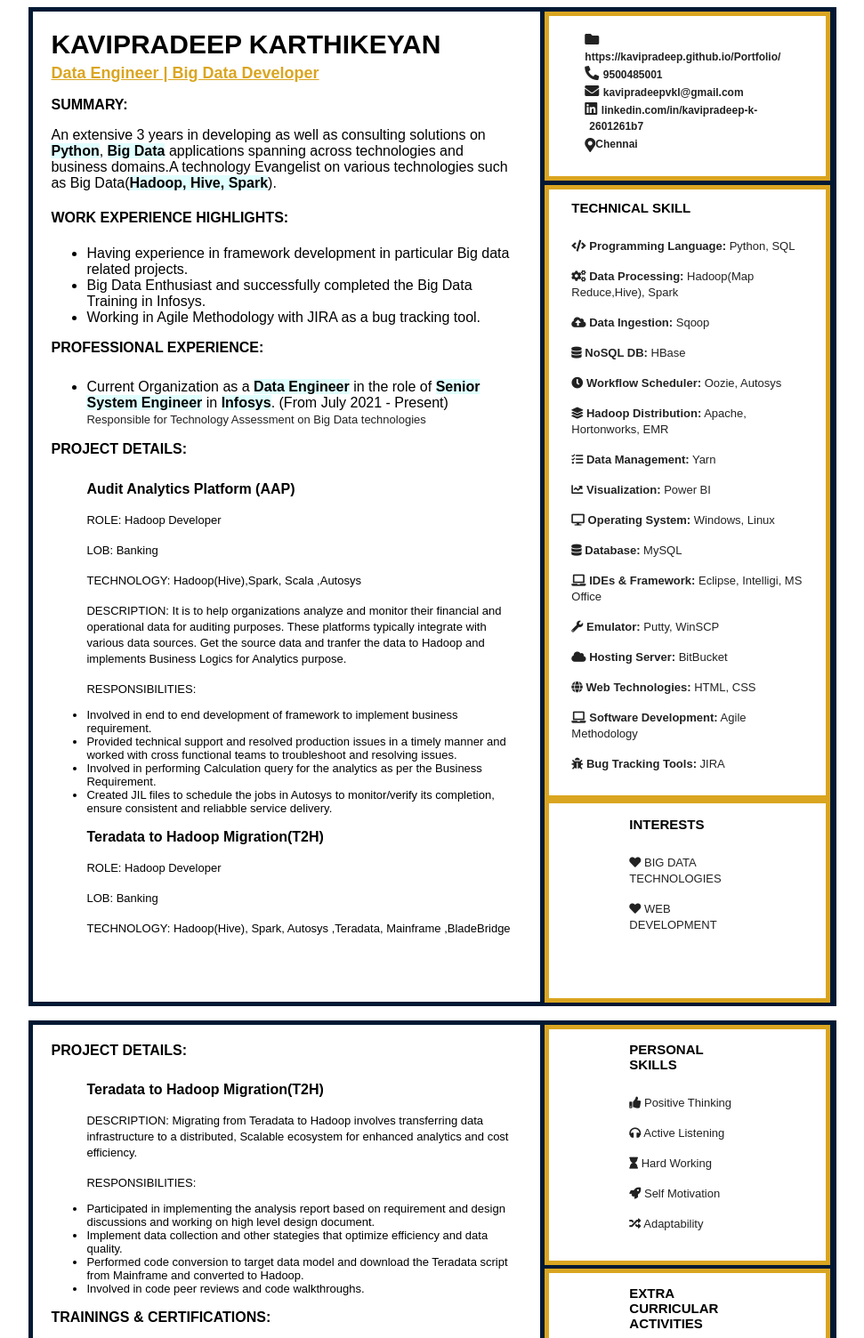
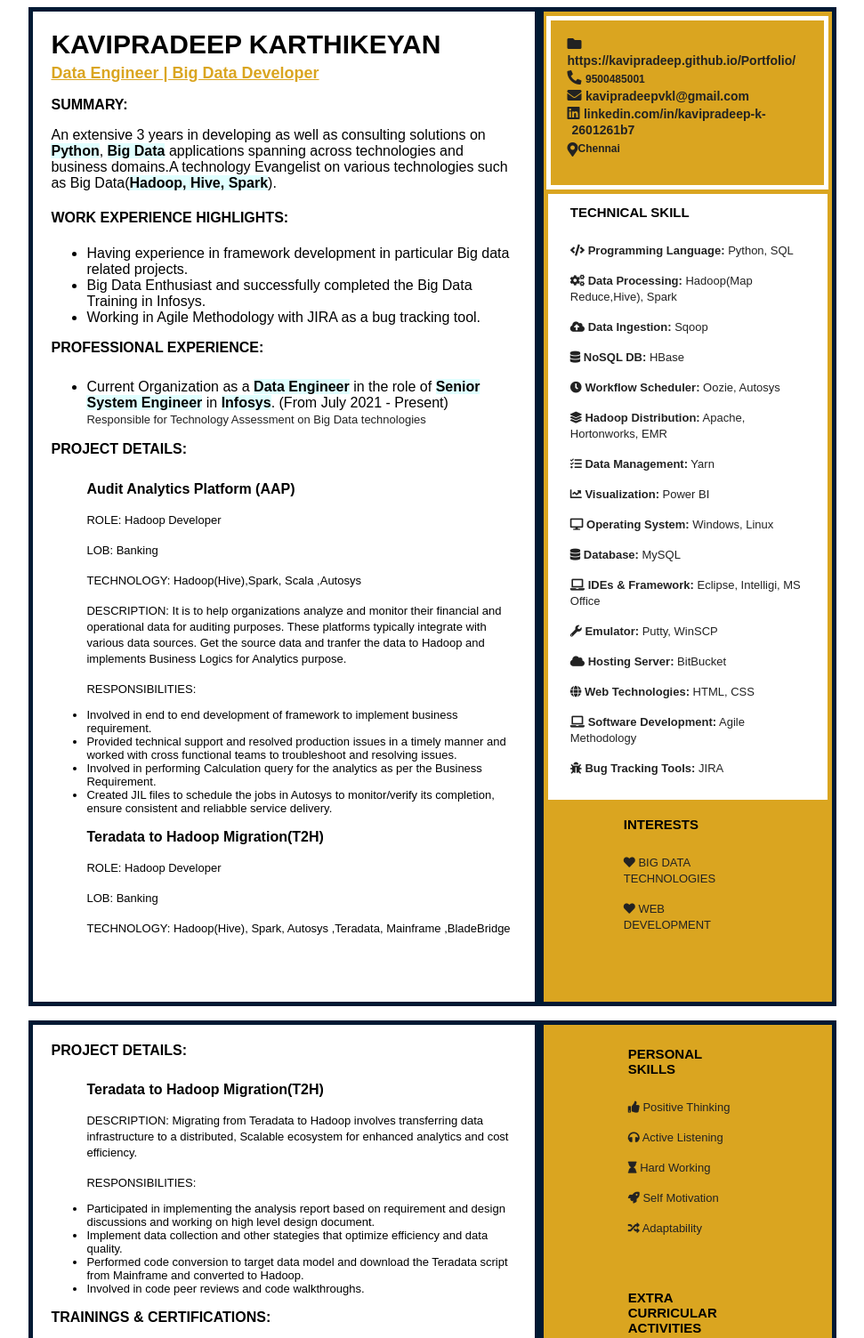
Before and after one commit to Kavipradeep/Resume, a plain HTML site: page index.html in a window 1280 px wide. Shown: the top 1504 px of the page at 89% size, without its empty margins (154-1125 px from the left). Drawn offline with Linux system fonts and the light colour scheme.

Commit message:
Add files via upload

```diff
--- a/index.html
+++ b/index.html
@@ -48,22 +48,23 @@
 
         .right-section {
             width: 34%; /* 1/4 of the page */
-            background-color: #001933;
+            background-color: #daa520;
             color: #fff;
             padding: 25px;
             position: relative; /* Added position relative */
+			border: 5px solid #001933;
         }
 
         .contact-box {
             position: absolute;
             top: 5px;
-            right: 7px;
-            background-color: #ffffff; /* Light grey background color */
+            right: 4px;
+            background-color: #daa520; /* Light grey background color */
             color: #fff;
-            border: 5px solid #daa520;
-            padding: 45px;
+            border: 5px solid #ffffff;
+            padding: 24px;
 			padding-top: 18px; /* Decrease top padding to reduce height */
-            padding-bottom: 25px; /* Decrease bottom padding to reduce height */
+            padding-bottom: 30px; /* Decrease bottom padding to reduce height */
             max-width: 80%; /* Limit the width */
         }
 
@@ -82,7 +83,7 @@
         .contact li a {
             color: #222; /* Link color */
             text-decoration: none; /* Remove underline */
-            font-size: 12px; /* Adjust the font size as needed */
+            font-size: 14px; /* Adjust the font size as needed */
         }
 
         .contact li .icon {
@@ -125,14 +126,14 @@
         .skill-box {
             position: absolute;
             top: 200px;
-            right: 7px;
+            right: 0px;
             background-color: #ffffff; /* Light grey background color */
             color: #fff;
             border: 5px solid #daa520;
             padding: 25px;
 			padding-top: 12px; /* Decrease top padding to reduce height */
             padding-bottom: 23px; /* Decrease bottom padding to reduce height */
-            max-width: 80%; /* Limit the width */
+            max-width: 85%; /* Limit the width */
         }
 
         .skill {
@@ -165,12 +166,12 @@
             position: absolute;
             top: 890px;
             right: 7px;
-            background-color: #ffffff; /* Light grey background color */
+            background-color: #daa520; /* Light grey background color */
             color: #fff;
-            border: 5px solid #daa520;
+            border: 5px solid #;
             padding: 90px;
 			padding-top: 15px; /* Decrease top padding to reduce height */
-            padding-bottom: 70px; /* Decrease bottom padding to reduce height */
+            padding-bottom: 67px; /* Decrease bottom padding to reduce height */
             max-width: 60%; /* Limit the width */
         }
         .interest {
@@ -189,7 +190,7 @@
             position: absolute;
             top: 5px;
             right: 7px;
-            background-color: #ffffff; /* Light grey background color */
+            background-color: #daa520; /* Light grey background color */
             color: #fff;
             border: 5px solid #daa520;
             padding: 90px;
@@ -207,7 +208,7 @@
             position: absolute;
             top: 279px;
             right: 7px;
-            background-color: #ffffff; /* Light grey background color */
+            background-color: #daa520; /* Light grey background color */
             color: #fff;
             border: 5px solid #daa520;
             padding: 90px;
@@ -225,7 +226,7 @@
             position: absolute;
             top: 543px;
             right: 7px;
-            background-color: #ffffff; /* Light grey background color */
+            background-color: #daa520; /* Light grey background color */
             color: #fff;
             border: 5px solid #daa520;
             padding: 90px;
```
